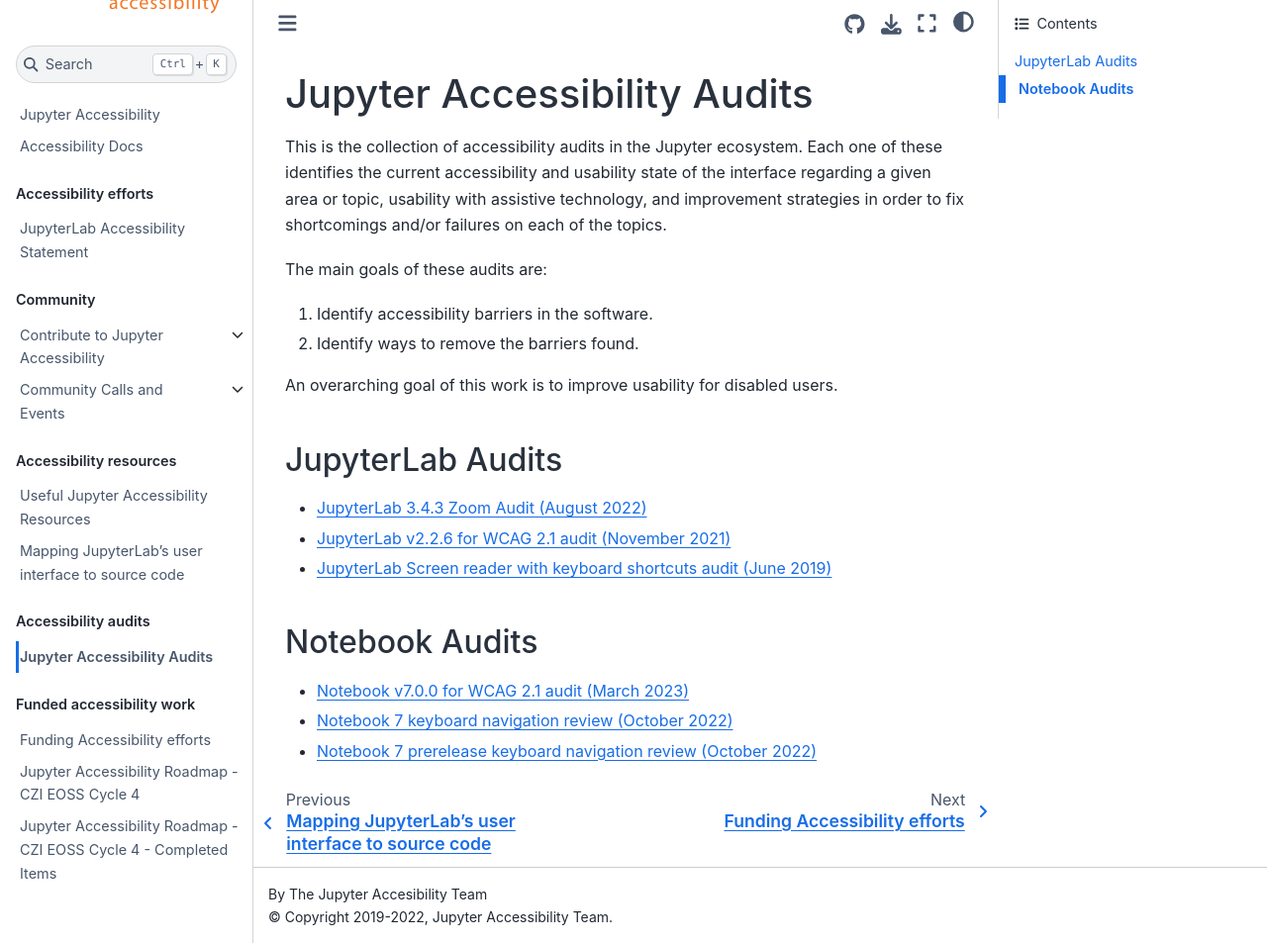
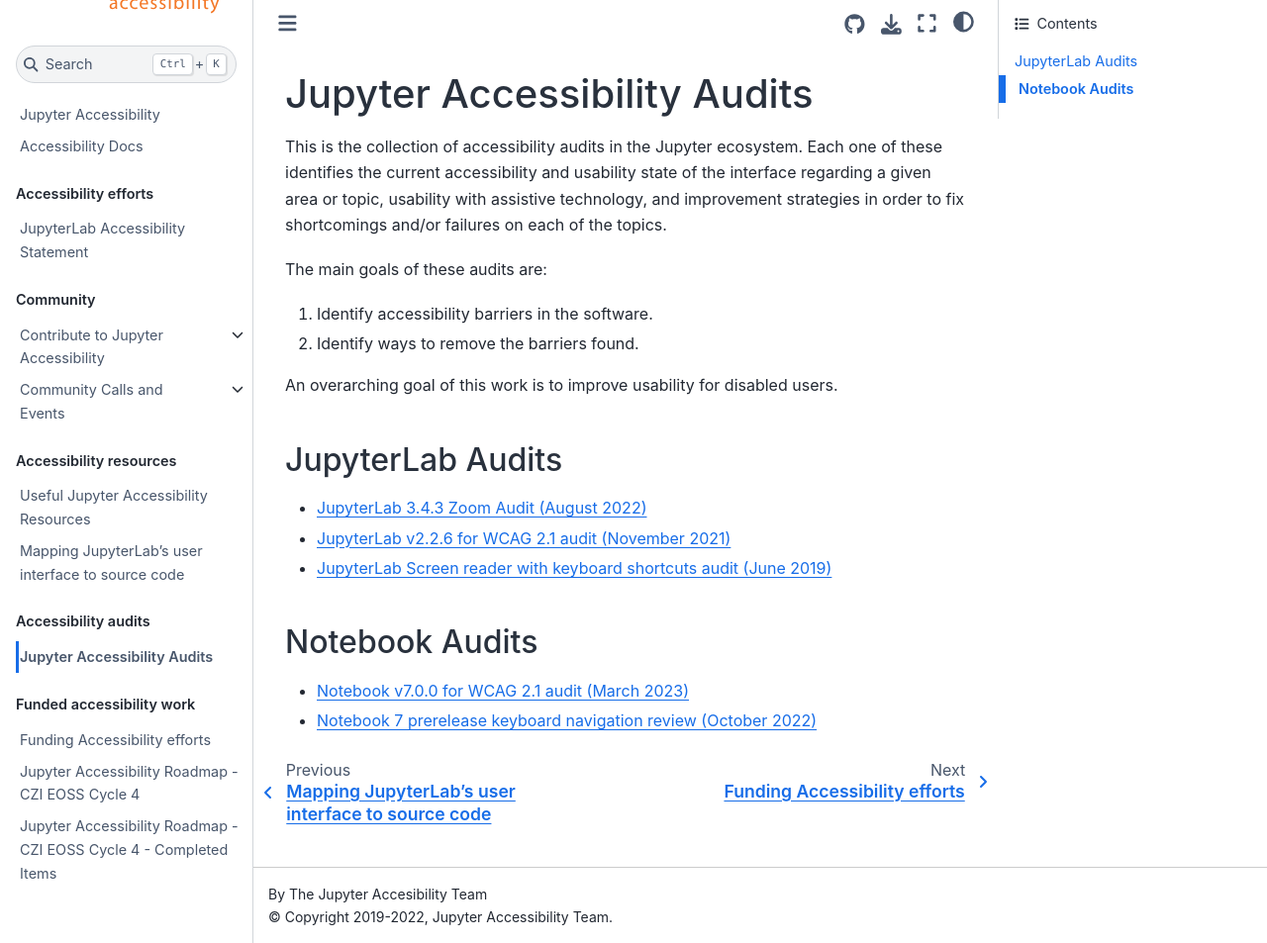
Before and after one commit to jupyter/accessibility, a Jupyter Book: the page built from docs/audits/index.md, in a window 1280 px wide and 953 px high. Shown: the whole window at 99% size. Built offline with Jupyter Book 1.0.4 settings and Sphinx 7.4.7 and the Sphinx Book theme 1.1.4, drawn with Linux system fonts in a browser that asks for light colours.

Commit message:
leave only one reference to the keyboard navigation review

```diff
--- a/docs/audits/index.md
+++ b/docs/audits/index.md
@@ -22,5 +22,4 @@
 ## Notebook Audits
 
 - [Notebook v7.0.0 for WCAG 2.1 audit (March 2023)](https://github.com/jupyter/notebook/issues/6800)
-- [Notebook 7 keyboard navigation review (October 2022)](https://github.com/isabela-pf/a11y-events/pull/10/files)
 - [Notebook 7 prerelease keyboard navigation review (October 2022)](https://github.com/jupyter/notebook/issues/6595)
```
